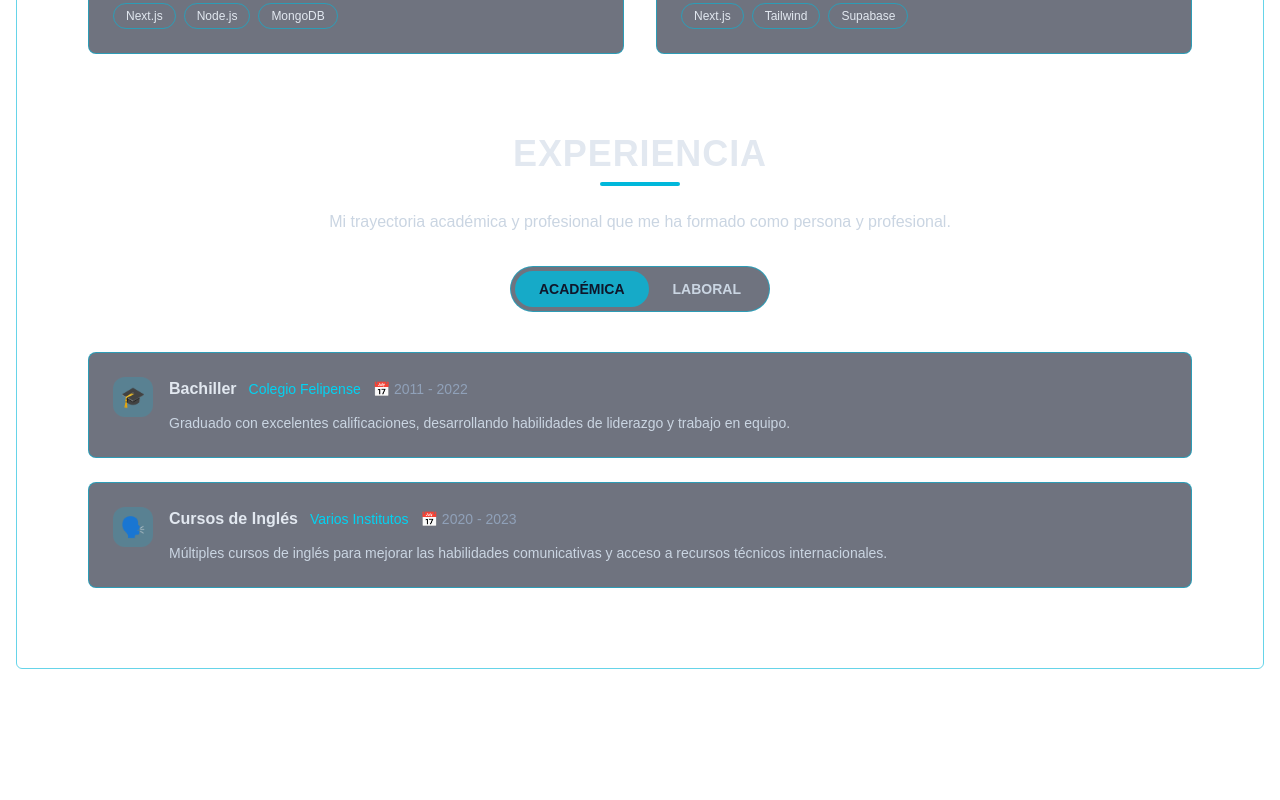
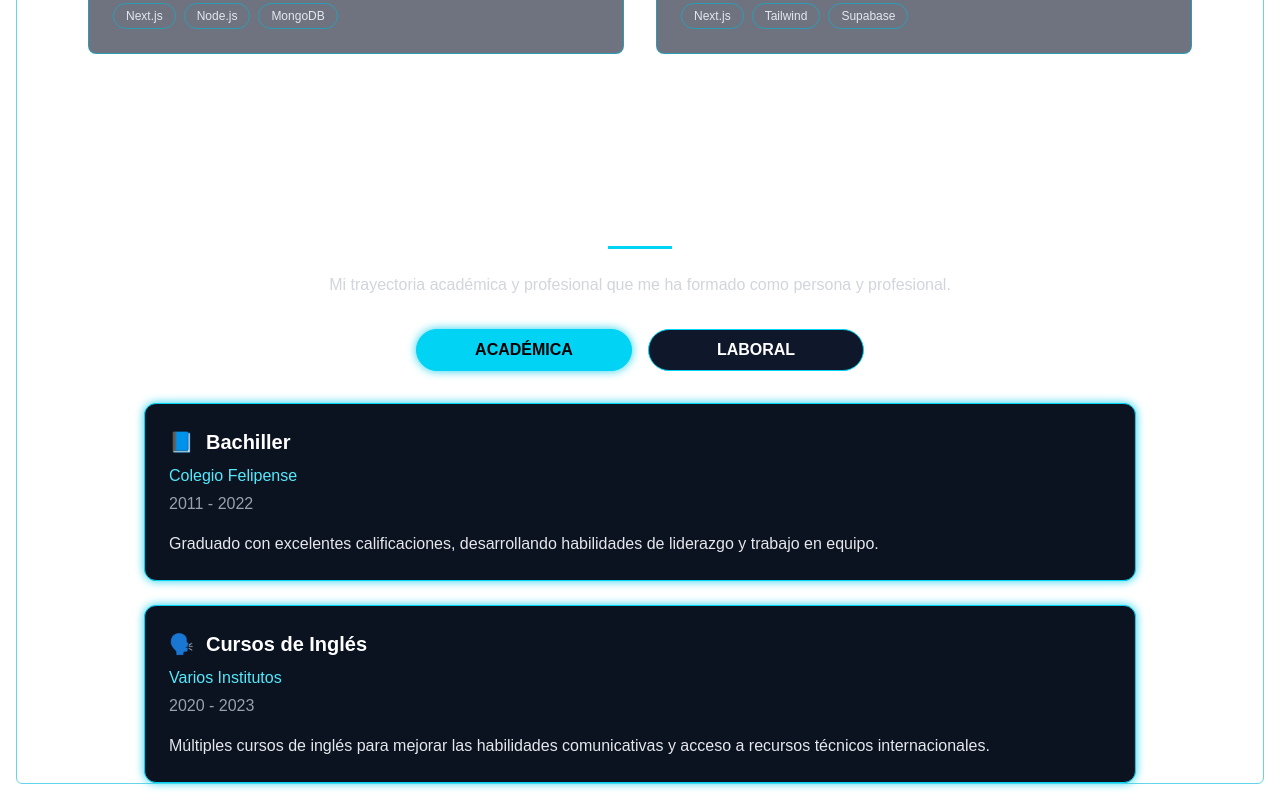
Before and after one commit to 1081271746/proyectofinal, a Next.js app: page / in a window 1280 px wide. Shown: the part 2087-2887 px from the top of the page. Before the commit the page ends 2772 px from the top, so only its background shows below. Built offline with nearby package versions, Linux system fonts and the light colour scheme.

Commit message:
Disable ESLint unescaped entities rule

```diff
--- /dev/null
+++ b/src/app/components/Experience.tsx
@@ -0,0 +1,100 @@
+"use client";
+import React, { useState } from "react";
+
+export default function Experience() {
+  const [tab, setTab] = useState<"academica" | "laboral">("academica");
+
+  const pillBase =
+    "flex-1 text-sm md:text-base font-semibold px-6 py-2 rounded-full border border-cyan-400 transition-colors";
+  const pillActive = "bg-cyan-400 text-black shadow-[0_0_10px_#22d3ee]";
+  const pillInactive = "bg-[#0f172a] text-white hover:bg-[#111827]";
+
+  return (
+    <section id="experiencia" className="pt-16">
+      <div className="max-w-5xl mx-auto px-4">
+        <h2 className="text-center text-4xl font-bold text-white">EXPERIENCIA</h2>
+        <div className="w-16 h-[3px] bg-cyan-400 mx-auto mt-2 mb-6"></div>
+        <p className="text-center text-gray-300 mb-8">
+          Mi trayectoria académica y profesional que me ha formado como persona y
+          profesional.
+        </p>
+
+        {/* Tabs */}
+        <div className="flex gap-4 max-w-md mx-auto mb-8">
+          <button
+            type="button"
+            aria-pressed={tab === "academica"}
+            className={`${pillBase} ${tab === "academica" ? pillActive : pillInactive}`}
+            onClick={() => setTab("academica")}
+          >
+            ACADÉMICA
+          </button>
+          <button
+            type="button"
+            aria-pressed={tab === "laboral"}
+            className={`${pillBase} ${tab === "laboral" ? pillActive : pillInactive}`}
+            onClick={() => setTab("laboral")}
+          >
+            LABORAL
+          </button>
+        </div>
+
+        {/* Content */}
+        {tab === "academica" ? (
+          <div className="space-y-6">
+            {/* Bachiller */}
+            <div className="border border-cyan-400 rounded-xl p-6 bg-[#0b1220] text-white shadow-[0_0_10px_#22d3ee]">
+              <div className="flex items-center gap-3 mb-2">
+                <span className="text-cyan-400 text-xl">📘</span>
+                <h3 className="text-xl font-semibold">Bachiller</h3>
+              </div>
+              <p className="text-cyan-300 mb-1">Colegio Felipense</p>
+              <p className="text-gray-400 mb-4">2011 - 2022</p>
+              <p className="text-gray-200">
+                Graduado con excelentes calificaciones, desarrollando habilidades de liderazgo y
+                trabajo en equipo.
+              </p>
+            </div>
+
+            {/* Cursos de Inglés */}
+            <div className="border border-cyan-400 rounded-xl p-6 bg-[#0b1220] text-white shadow-[0_0_10px_#22d3ee]">
+              <div className="flex items-center gap-3 mb-2">
+                <span className="text-cyan-400 text-xl">🗣️</span>
+                <h3 className="text-xl font-semibold">Cursos de Inglés</h3>
+              </div>
+              <p className="text-cyan-300 mb-1">Varios Institutos</p>
+              <p className="text-gray-400 mb-4">2020 - 2023</p>
+              <p className="text-gray-200">
+                Múltiples cursos de inglés para mejorar las habilidades comunicativas y acceso a
+                recursos técnicos internacionales.
+              </p>
+            </div>
+          </div>
+        ) : (
+          <div className="space-y-6">
+            {/* Asistente de Ventas */}
+            <div className="border border-cyan-400 rounded-xl p-6 bg-[#0b1220] text-white shadow-[0_0_10px_#22d3ee]">
+              <div className="flex items-center gap-3 mb-2">
+                <span className="text-cyan-400 text-xl">🛍️</span>
+                <h3 className="text-xl font-semibold">Asistente de Ventas</h3>
+              </div>
+              <p className="text-cyan-300 mb-1">Almacén de Ropa Familiar</p>
+              <p className="text-gray-400 mb-4">2021 - Presente</p>
+              <p className="text-gray-200 mb-4">
+                Trabajo en el negocio familiar gestionando inventario, atención al cliente y apoyo
+                en las operaciones diarias del almacén de ropa.
+              </p>
+              <p className="text-gray-300 font-semibold mb-2">Responsabilidades principales:</p>
+              <ul className="text-gray-200 space-y-2">
+                <li>• Atención personalizada al cliente</li>
+                <li>• Gestión de inventario</li>
+                <li>• Organización de mercancía</li>
+                <li>• Apoyo en estrategias de ventas</li>
+              </ul>
+            </div>
+          </div>
+        )}
+      </div>
+    </section>
+  );
+}
--- a/src/app/page.tsx
+++ b/src/app/page.tsx
@@ -1,6 +1,7 @@
 /* eslint-disable react/no-unescaped-entities */
 
 import Image from "next/image";
+import Experience from "./components/Experience";
 
 export default function Home() {
   return (
@@ -330,64 +331,8 @@ export default function Home() {
           </div>
         </section>
 
-        {/* Experiencia */}
-        <section id="experiencia" className="mx-auto max-w-6xl px-6 pb-20">
-          <h2 className="text-center text-3xl md:text-4xl font-bold tracking-wide text-slate-200">
-            EXPERIENCIA
-          </h2>
-          <div className="mx-auto mt-2 h-1 w-20 rounded bg-cyan-500" />
-          <p className="mt-6 text-center text-slate-300 max-w-3xl mx-auto">
-            Mi trayectoria académica y profesional que me ha formado como persona y profesional.
-          </p>
-
-          {/* Tabs (estáticos) */}
-          <div className="mt-8 flex justify-center">
-            <div className="flex rounded-full border border-cyan-500/60 bg-slate-900/60 p-1">
-              <span className="rounded-full bg-cyan-500/80 px-6 py-2 text-sm font-semibold text-slate-900">
-                ACADÉMICA
-              </span>
-              <span className="px-6 py-2 text-sm font-semibold text-slate-300">
-                LABORAL
-              </span>
-            </div>
-          </div>
-
-          <div className="mt-10 space-y-6">
-            {/* Bachiller */}
-            <article className="rounded-lg border border-cyan-500/60 bg-slate-900/60 p-6">
-              <div className="flex items-start gap-4">
-                <div className="flex h-10 w-10 items-center justify-center rounded-xl bg-cyan-500/20 text-cyan-400 text-xl">🎓</div>
-                <div className="flex-1">
-                  <div className="flex flex-wrap items-center gap-x-3 gap-y-1">
-                    <h3 className="font-semibold text-slate-200">Bachiller</h3>
-                    <span className="text-cyan-400 text-sm">Colegio Felipense</span>
-                    <span className="text-slate-400 text-sm">📅 2011 - 2022</span>
-                  </div>
-                  <p className="mt-3 text-sm text-slate-300">
-                    Graduado con excelentes calificaciones, desarrollando habilidades de liderazgo y trabajo en equipo.
-                  </p>
-                </div>
-              </div>
-            </article>
-
-            {/* Cursos de Inglés */}
-            <article className="rounded-lg border border-cyan-500/60 bg-slate-900/60 p-6">
-              <div className="flex items-start gap-4">
-                <div className="flex h-10 w-10 items-center justify-center rounded-xl bg-cyan-500/20 text-cyan-400 text-xl">🗣️</div>
-                <div className="flex-1">
-                  <div className="flex flex-wrap items-center gap-x-3 gap-y-1">
-                    <h3 className="font-semibold text-slate-200">Cursos de Inglés</h3>
-                    <span className="text-cyan-400 text-sm">Varios Institutos</span>
-                    <span className="text-slate-400 text-sm">📅 2020 - 2023</span>
-                  </div>
-                  <p className="mt-3 text-sm text-slate-300">
-                    Múltiples cursos de inglés para mejorar las habilidades comunicativas y acceso a recursos técnicos internacionales.
-                  </p>
-                </div>
-              </div>
-            </article>
-          </div>
-        </section>
+        {/* Experiencia (interactiva) */}
+        <Experience />
       </div>
     </main>
   );
```
Also changed, not shown: .eslintrc.json (added).
